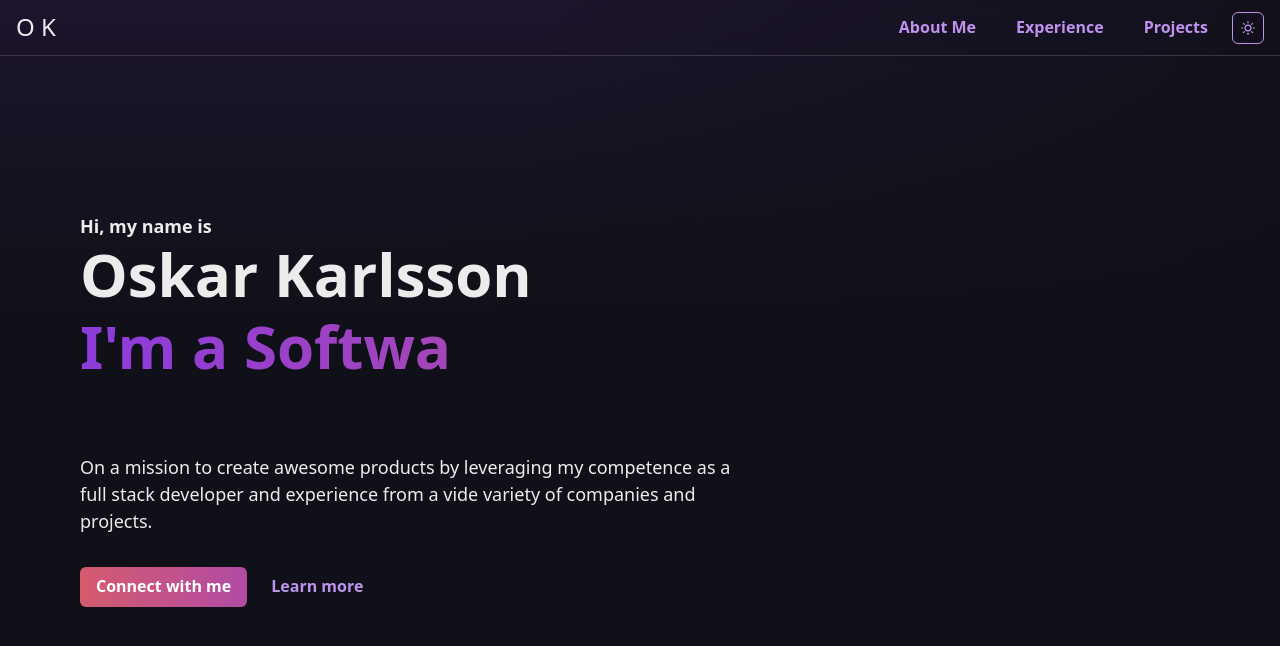
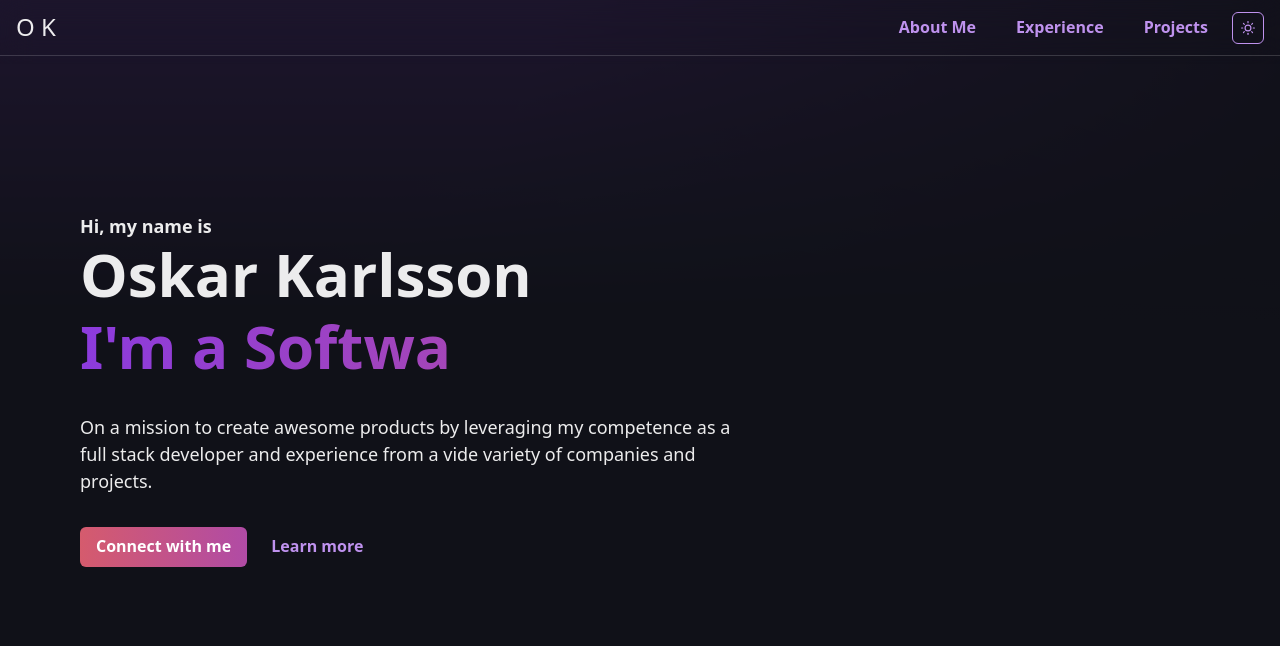
Before and after one commit to okarlsson/okarlsson.github.io, a React (Vite) app: page / in a window 1280 px wide. Shown: the top 646 px of the page. Built offline with nearby package versions, Linux system fonts and the light colour scheme.

Commit message:
fixes spacings in mobile

```diff
--- a/src/pages/home.tsx
+++ b/src/pages/home.tsx
@@ -12,19 +12,19 @@ export const HomePage = () => {
         my={{ base: 12, sm: 36 }}
         flexDirection="column"
         justifyContent="center"
-        gap={8}
+        gap={{ base: 4, sm: 8}}
       >
         <Flex flexDirection="column">
-          <Heading as="h1" fontSize={{ base: "md", sm: 'lg'}}>
+          <Heading as="h1" fontSize={{ base: "md", sm: "lg" }}>
             Hi, my name is
           </Heading>
-          <Heading as="h1" fontSize={{ base: "4xl", sm: '6xl'}}>
+          <Heading as="h1" fontSize={{ base: "4xl", sm: "6xl" }}>
             {firstName} {lastName}
           </Heading>
           <Heading
             as="h2"
-            minH={28}
-            fontSize={{ base: "4xl", sm: '6xl'}}
+            minH={{ base: 28, sm: 'inherit'}}
+            fontSize={{ base: "4xl", sm: "6xl" }}
             bgGradient="linear(to-l, gradient.start, gradient.end)"
             bgClip="text"
           >
@@ -41,7 +41,6 @@ export const HomePage = () => {
             />
           </Heading>
         </Flex>
-
         <Flex maxW="2xl">
           <Text fontSize="lg">{mission}</Text>
         </Flex>
```
